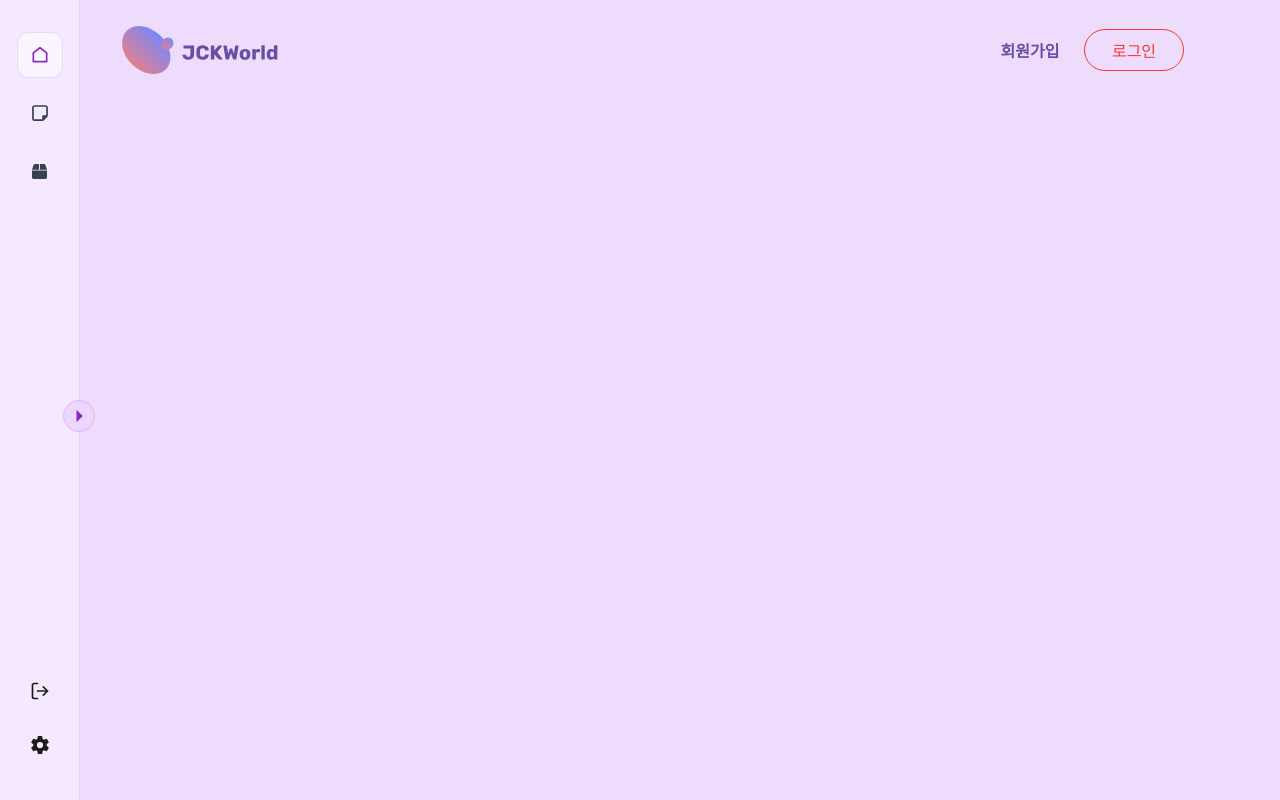
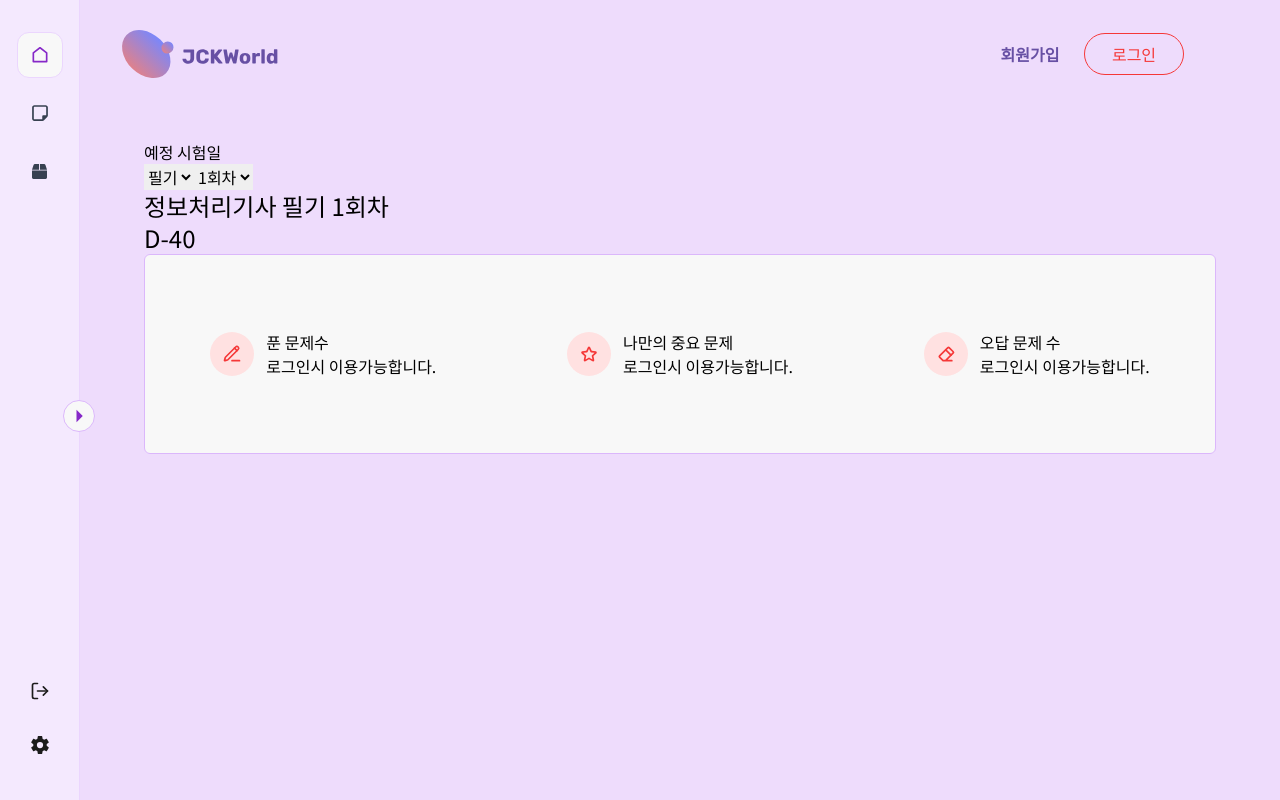
Before and after one commit to soobinJung/JCK-World, a Next.js app in the folder world/src/main/fe/: page / in a window 1280 px wide. Built offline with nearby package versions, Linux system fonts and the light colour scheme.

Commit message:
feat: main home 퍼블리싱 중

```diff
--- a/world/src/main/fe/src/components/home/HomeView.tsx
+++ b/world/src/main/fe/src/components/home/HomeView.tsx
@@ -1,5 +1,55 @@
-import Link from 'next/link';
+import { LuPencilLine } from 'react-icons/lu';
+import { TiStarOutline } from 'react-icons/ti';
+import { TbEraser } from 'react-icons/tb';
 
 export default function HomeView() {
-  return <></>;
+  return (
+    <div className="w-full h-full">
+      <div>
+        <div>예정 시험일</div>
+        <select>
+          <option>필기</option>
+          <option>실기</option>
+        </select>
+        <select>
+          <option>1회차</option>
+          <option>2회차</option>
+          <option>3회차</option>
+          <option>4회차</option>
+        </select>
+      </div>
+      <h1>정보처리기사 필기 1회차</h1>
+      <h1>D-40</h1>
+
+      <div className="border border-lavender-300 w-full rounded-md min-h-[200px] bg-lavender-50 flex items-center justify-center">
+        <div className="flex items-center justify-center gap-3 w-[500px]">
+          <div className="bg-red-100 p-3 rounded-full cursor-pointer">
+            <LuPencilLine className="w-[20px] h-[20px] text-red-500" />
+          </div>
+          <div>
+            <div>푼 문제수</div>
+            <p>로그인시 이용가능합니다.</p>
+          </div>
+        </div>
+        <div className="flex items-center justify-center gap-3 w-[500px]">
+          <div className="bg-red-100 p-3 rounded-full cursor-pointer">
+            <TiStarOutline className="w-[20px] h-[20px] text-red-500" />
+          </div>
+          <div>
+            <div>나만의 중요 문제</div>
+            <p>로그인시 이용가능합니다.</p>
+          </div>
+        </div>
+        <div className="flex items-center justify-center gap-3 w-[500px]">
+          <div className="bg-red-100 p-3 rounded-full cursor-pointer">
+            <TbEraser className="w-[20px] h-[20px] text-red-500" />
+          </div>
+          <div>
+            <div>오답 문제 수</div>
+            <p>로그인시 이용가능합니다.</p>
+          </div>
+        </div>
+      </div>
+    </div>
+  );
 }
--- a/world/src/main/fe/src/components/layout/CommonGnb.tsx
+++ b/world/src/main/fe/src/components/layout/CommonGnb.tsx
@@ -3,7 +3,7 @@ import Logo from '../home/icon/Logo';
 
 function CommonGnb() {
   return (
-    <div className="min-w-[calc(100vw-80px)] pl-8 pr-[96px] py-4 flex items-center justify-between fixed top-0 left-[80px]">
+    <div className="min-w-[calc(100vw-80px)] pl-8 pr-[96px] py-5 flex items-center justify-between fixed top-0 left-[80px]">
       <Link href={'/'}>
         <Logo />
       </Link>
--- a/world/src/main/fe/src/components/layout/CommonLayout.tsx
+++ b/world/src/main/fe/src/components/layout/CommonLayout.tsx
@@ -9,11 +9,22 @@ import { ROUTES } from '@/constants/routes';
 function CommonLayout({ children }: DefaultPropsType) {
   const path = usePathname() as any;
 
+  const isCommonPage = () => {
+    return !Object.values(ROUTES.LOGIN).includes(path);
+  };
+
   return (
     <div className="bg-primary w-full min-h-screen">
       <CommonGnb />
-      {!Object.values(ROUTES.LOGIN).includes(path) && <CommonLnb />}
-      {children}
+      {isCommonPage() && <CommonLnb />}
+      <div
+        className={`${
+          isCommonPage() &&
+          'absolute top-[108px] left-[80px] w-[calc(100vw-80px)] h-[calc(100vh-108px)] px-16 py-8'
+        }`}
+      >
+        {children}
+      </div>
     </div>
   );
 }
--- a/world/src/main/fe/src/components/layout/CommonLnb.tsx
+++ b/world/src/main/fe/src/components/layout/CommonLnb.tsx
@@ -19,7 +19,7 @@ function CommonLnb() {
 
   return (
     <div className="fixed left-0 top-0 bg-lavender-100 w-[80px] min-h-screen px-4 py-8 flex flex-col gap-4 items-center justify-between border-r border-lavender-200">
-      <div className="absolute top-1/2 -right-4 cursor-pointer rounded-full bg-lavender-200 border border-lavender-300">
+      <div className="absolute top-1/2 -right-4 cursor-pointer rounded-full bg-lavender-50 border border-lavender-300">
         <MdArrowRight className="text-[30px] text-lavender-700" />
       </div>
       <div className="flex flex-col gap-3">
--- a/world/src/main/fe/tailwind.config.js
+++ b/world/src/main/fe/tailwind.config.js
@@ -14,7 +14,7 @@ module.exports = {
       colors: {
         primary: '#eedcfc',
         lavender: {
-          50: '#faf5ff',
+          50: '#f8f8f8',
           100: '#f4e9fe',
           200: '#ebd6fe',
           300: '#dbb7fb',
```
